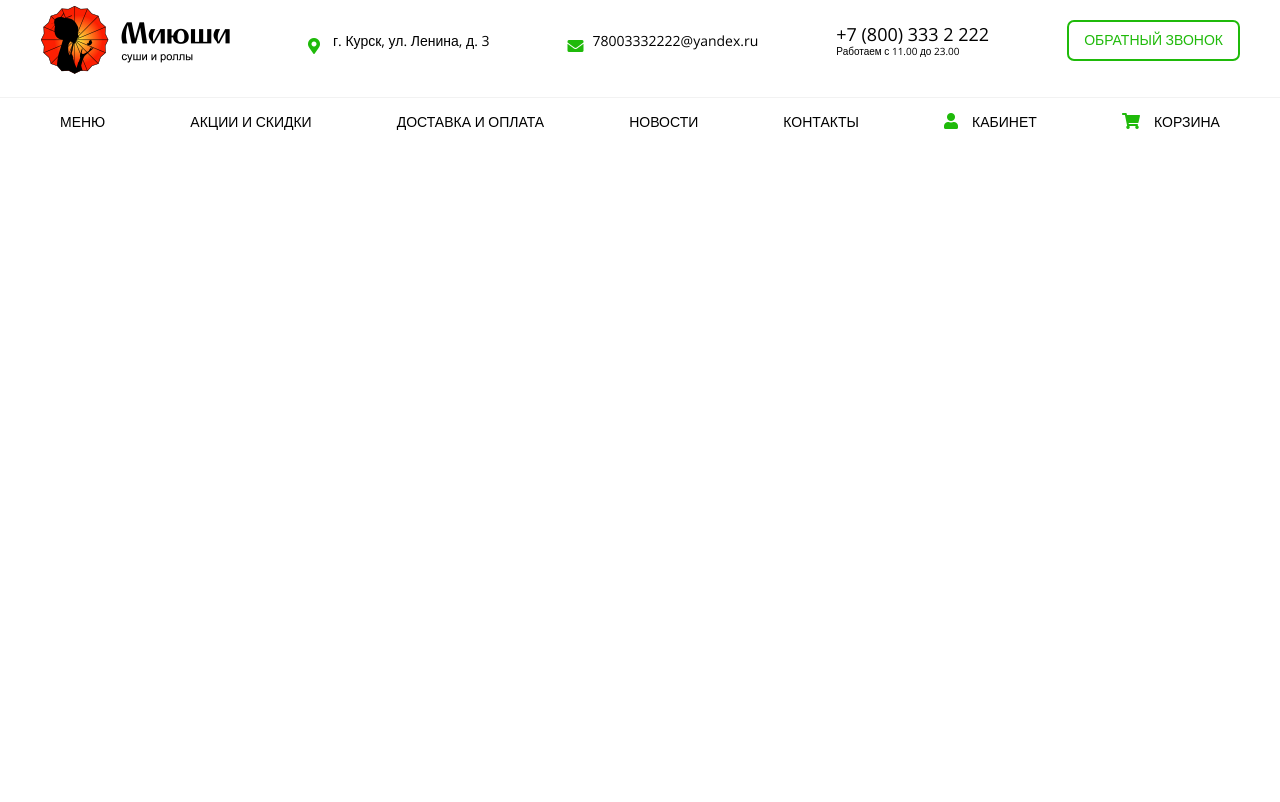
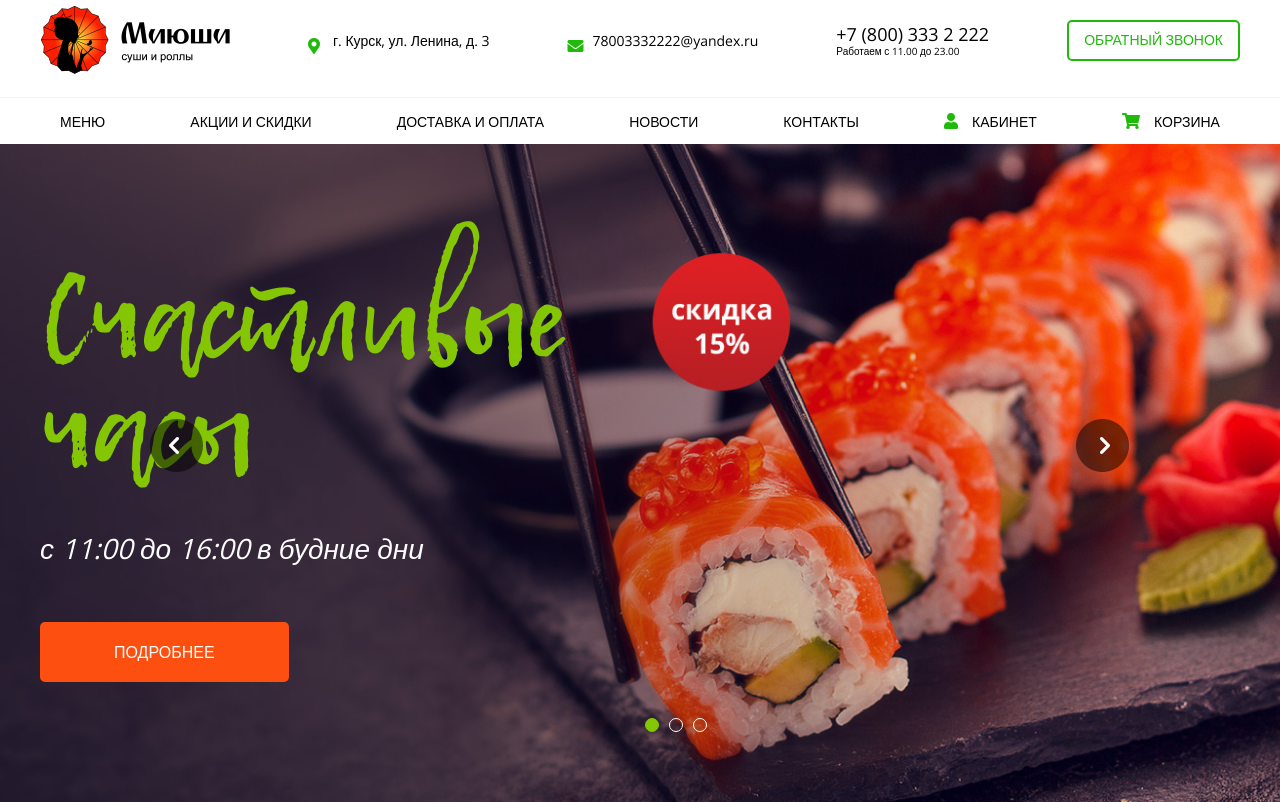
Before and after one commit to ELegek/Miushi, a website: page app/index.html in a window 1280 px wide. Drawn offline with nearby package versions, Linux system fonts and the light colour scheme.

Commit message:
Блок слайдер

```diff
--- a/app/index.html
+++ b/app/index.html
@@ -69,6 +69,41 @@
   </section>
   <!-- ======================= MENU ======================== -->
 
+  <!-- ======================= INTRO ======================== -->
+  <section class="intro">
+
+    <div class="intro__slider">
+      <div class="intro__slider-item" style="background: url(img/header-slider.jpg) 50%/cover no-repeat;">
+        <div class="container">
+          <div class="intro__slider-wrapper">
+            <div class="intro__slider-title">Счастливые<br> часы</div>
+            <div class="intro__slider-subtitle">с 11:00 до 16:00 в будние дни</div>
+            <button class="intro__slider-btn" type="button">Подробнее</button>
+          </div>
+        </div>
+      </div>
+      <div class="intro__slider-item" style="background: url(img/header-slider.jpg) 50%/cover no-repeat;">
+        <div class="container">
+          <div class="intro__slider-wrapper">
+            <div class="intro__slider-title">Счастливые<br> часы</div>
+            <div class="intro__slider-subtitle">с 11:00 до 16:00 в будние дни</div>
+            <button class="intro__slider-btn" type="button">Подробнее</button>
+          </div>
+        </div>
+      </div>
+      <div class="intro__slider-item" style="background: url(img/header-slider.jpg) 50%/cover no-repeat;">
+        <div class="container">
+          <div class="intro__slider-wrapper">
+            <div class="intro__slider-title">Счастливые<br> часы</div>
+            <div class="intro__slider-subtitle">с 11:00 до 16:00 в будние дни</div>
+            <button class="intro__slider-btn" type="button">Подробнее</button>
+          </div>
+        </div>
+      </div>
+    </div>
+  </section>
+  <!-- ======================= INTRO ======================== -->
+
 
 
 
--- a/app/js/main.js
+++ b/app/js/main.js
@@ -1,6 +1,9 @@
 $(function(){
 
 
-
+$('.intro__slider').slick({
+    arrows: true,
+    dots: true,
+});
 
 });
--- /dev/null
+++ b/app/scss/blocks/intro.scss
@@ -0,0 +1,92 @@
+.intro {
+    &__slider {
+        position: relative;
+        z-index: 5;
+        &-item {
+            padding: 120px 0;
+        }
+        &-title {
+            font-family: 'Lemon Tuesday';
+            color: #84c604;
+            font-size: 110px;
+            margin-bottom: 50px;
+        }
+        &-subtitle {
+            font-size: 28px;
+            font-style: italic;
+            color: #fff;
+
+            margin-bottom: 60px;
+        }
+        &-btn {
+            padding: 21px 74px;
+            border: none;
+            border-radius: 5px;
+            background-color: #fd4f10;
+            color: #fff;
+            text-transform: uppercase;
+            cursor: pointer;
+            transition: all .2s linear;
+
+            &:hover {
+                background-color: #fff;
+                color: #fd4f10;
+            }
+        }
+
+        .slick-arrow {
+            position: absolute;
+            top: 50%;
+            z-index: 10;
+            font-size: 0;
+            width: 54px;
+            height: 54px;
+            background: none;
+            border: none;
+            outline: none;
+            margin: -54px 0 0 0;
+
+            cursor: pointer;
+        }
+
+        .slick-prev {
+            left: 150px;
+            background-image: url(../../img/slider__left.png);
+            background-repeat: no-repeat;
+        }
+
+        .slick-next {
+            right: 150px;
+            background-image: url(../../img/slider__right.png);
+            background-repeat: no-repeat;
+        }
+
+        .slick-dots {
+
+
+            display: flex;
+            align-items: center;
+
+            position: absolute;
+            bottom: 70px;
+            left: 50%;
+            li {
+                margin: 0px 5px;
+                list-style: none;
+            }
+            li.slick-active button {
+                background-color: #84c604;
+                border: 1px solid #84c604;
+            }
+            button {
+                border: 1px solid #fff;
+                width: 14px;
+                height: 14px;
+                border-radius: 50%;
+                background-color: transparent;
+                outline: none;
+                font-size: 0;
+            }
+        }
+    }
+}
--- a/app/scss/blocks/menu.scss
+++ b/app/scss/blocks/menu.scss
@@ -17,7 +17,7 @@
         li {
             padding: 15px 20px;
             list-style: none;
-            border-radius: 3px;
+            border-radius: 5px;
 
             transition: all .2s linear;
             i {
--- a/app/scss/style.scss
+++ b/app/scss/style.scss
@@ -6,6 +6,7 @@
 // =========== BLOCKS ============
 @import "blocks/header";
 @import "blocks/menu";
+@import "blocks/intro";
 // =========== BLOCKS ============
 
 h1, h2, h3, h4, h5, h6 {
@@ -32,7 +33,7 @@ h1, h2, h3, h4, h5, h6 {
     background: none;
     border: 2px solid #1fba0a;
     padding: 10px 15px;
-    border-radius: 7px;
+    border-radius: 5px;
 
     font-size: 14px;
     text-transform: uppercase;
```
Also changed, not shown: app/css/blocks/intro.min.css (added), app/css/blocks/menu.min.css, app/css/style.min.css, app/img/slider__left.png (added), app/img/slider__right.png (added). Lines whose indentation alone changed are shown as unchanged.
